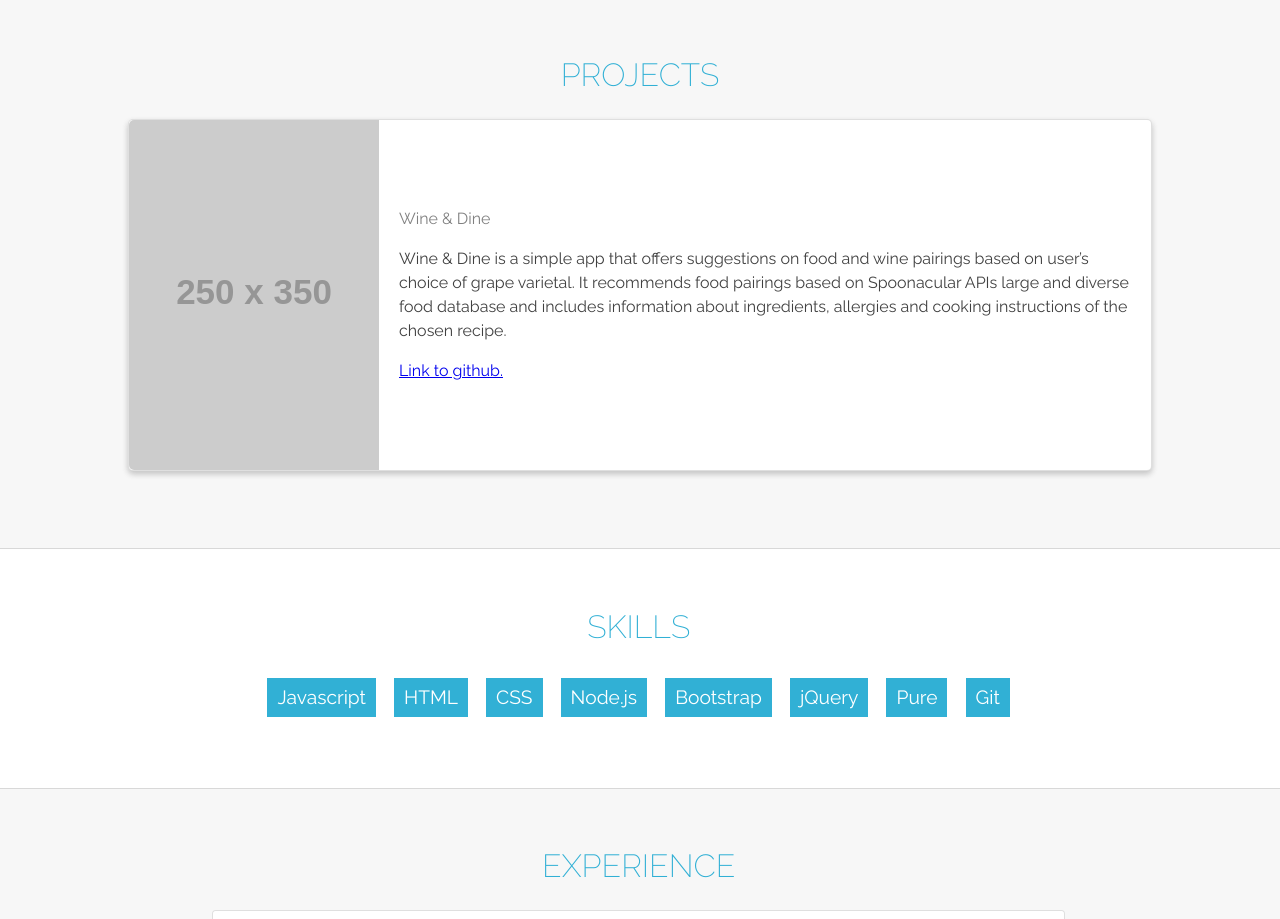
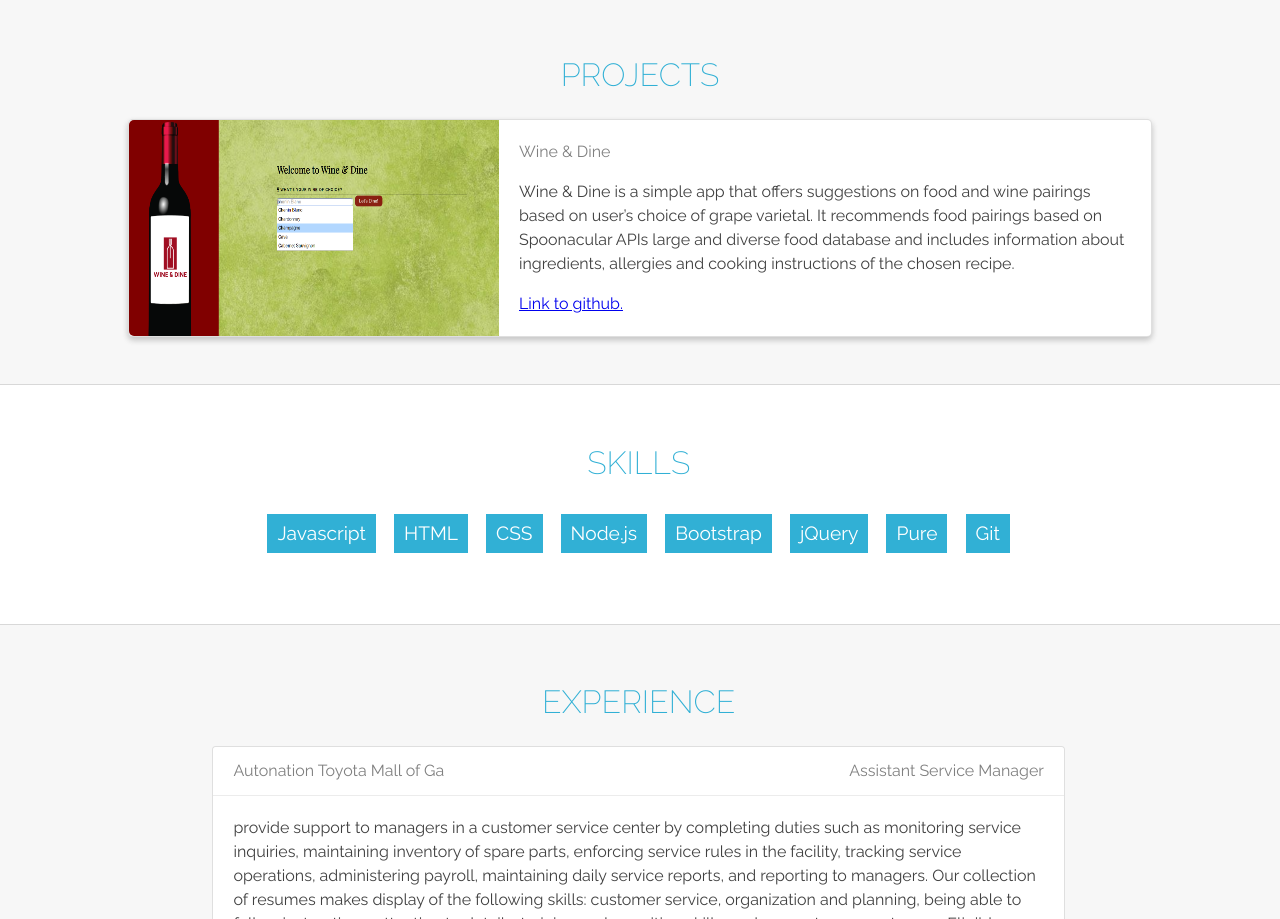
Before and after one commit to steven-f206/Updated-Portforlio, a plain HTML site: page index.html in a window 1280 px wide. Shown: the part 1593-2512 px from the top of the page. Drawn offline with Linux system fonts and the light colour scheme; placeholder pictures from the web are drawn by us.

Commit message:
added pictures and updated css

```diff
--- a/assets/style.css
+++ b/assets/style.css
@@ -187,7 +187,7 @@ body {
     background-color: white;
     border: 1px solid rgba(0,0,0,.125);
     border-radius: 5px;
-    margin-bottom: 30px;
+    margin-bottom: 0;
     box-shadow: 0 3px 6px rgba(0,0,0,0.08), 0 3px 6px rgba(0,0,0,0.15);
   }
 
@@ -199,6 +199,8 @@ body {
     display: block;
     border-top-left-radius: 5px;
     border-bottom-left-radius: 5px;
+    height: 216px;
+    width: 370px;
   }
 
   .project-content {
--- a/index.html
+++ b/index.html
@@ -123,7 +123,7 @@
                     <!-- CARD #1 -->
                     <div class="project-card">
                         <div class="project-image">
-                            <img src="http://placehold.it/250x350">
+                            <img src="assets/Images/Wine and Dine.png">
                         </div>
                         <div class="project-content">
                             <h4>Wine & Dine</h4>
```
Also changed, not shown: assets/Images/Wine and Dine.png (added), assets/Images/business-1.jpg (added), assets/Images/business-2.jpg (added), assets/Images/coding.jpeg (added).
